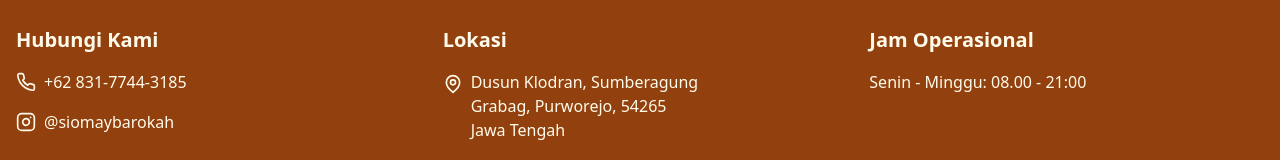
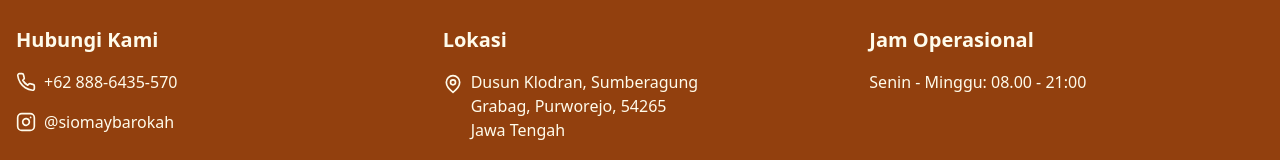
Before and after one commit to bro299/landingpagesiomay, a React (Vite) app: page / in a window 1280 px wide. Shown: the part 8644-8804 px from the top of the page. Built offline with nearby package versions, Linux system fonts and the light colour scheme.

Commit message:
Update Footer.tsx

```diff
--- a/src/components/Footer.tsx
+++ b/src/components/Footer.tsx
@@ -10,13 +10,13 @@
             <h3 className="text-xl font-bold mb-4">Hubungi Kami</h3>
             <div className="space-y-4">
               <a
-                href="https://wa.link/mqzmbm"
+                href="https://walg.link/6884c6412f5fa"
                 target="_blank"
                 rel="noopener noreferrer"
                 className="flex items-center hover:text-amber-200 transition-colors"
               >
                 <Phone className="w-5 h-5 mr-2" />
-                +62 831-7744-3185
+                +62 888-6435-570
               </a>
               <a
                 href="https://instagram.com/siomayenak"
```
